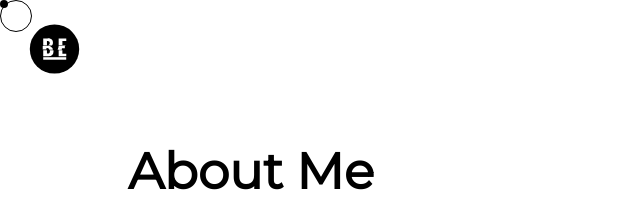
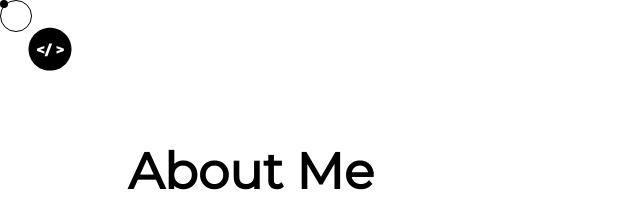
Before and after one commit to BasitEllahi/portfolio, a Gatsby site: page /about in a window 1280 px wide. Shown: the top 204 px of the page, 0-640 px from the left. Built offline with nearby package versions, Linux system fonts and the light colour scheme; Gatsby itself is replaced by a stand-in of ours; a web font is replaced by a local one; what react-animations would draw is missing.

Commit message:
added aniamtion logo

```diff
--- a/package.json
+++ b/package.json
@@ -32,6 +32,7 @@
     "gsap": "^3.6.1",
     "kursor": "^0.1.6",
     "lodash": "^4.17.21",
+    "lottie-web": "^5.9.6",
     "prop-types": "^15.7.2",
     "react": "^16.11.0",
     "react-animations": "^1.0.0",
--- a/src/components/_sections/home/SectionHome.js
+++ b/src/components/_sections/home/SectionHome.js
@@ -1,16 +1,15 @@
 import React, { useEffect, useRef } from "react"
 import { TimelineLite, Power3, Power4 } from "gsap"
 import styled, { keyframes } from "styled-components"
-import Fade from "react-reveal/Fade"
 import { fadeInRight, slideOutLeft } from "react-animations"
 import AniLink from "gatsby-plugin-transition-link/AniLink"
 
 import { colors, fonts, media } from "../../../style-utils"
+
 import "./link.scss"
 
-import Svg from "./SvgAnimation"
 import SvgIllustration from "./Illustration"
-// import SvgRect from "./SvgAnimationRect"
+
 
 const MainSection = styled.div`
   display: flex;
--- a/src/components/layout/Logo.js
+++ b/src/components/layout/Logo.js
@@ -1,6 +1,9 @@
 import { Link } from "gatsby"
-import React from "react"
+import React, { useEffect, createRef } from "react"
+import lottie from "lottie-web"
 import styled from "styled-components"
+
+import jsonData from "../../assets/json/logo.json"
 
 import LogoImg from "../../assets/logo.svg"
 
@@ -10,14 +13,31 @@ const ALink = styled(Link)`
   height: 3rem;
 `
 
-const Img = styled.img`
+const Logocontainer = styled.div`
   max-width: 4rem;
 `
 
-const Logo = () => (
-  <ALink to="/">
-    <Img src={LogoImg} alt="Basit.io" />
-  </ALink>
-)
+const Logo = () => {
+  const animationContainer = createRef()
+
+  useEffect(() => {
+    const anim = lottie.loadAnimation({
+      container: animationContainer.current,
+      renderer: "svg",
+      loop: true,
+      autoplay: true,
+      animationData: jsonData,
+    })
+
+    return () => anim.destroy() // optional clean up for unmounting
+  }, [])
+
+  return (
+    <ALink to="/">
+      {/* <Img src={LogoImg} alt="Basit.io" /> */}
+      <Logocontainer ref={animationContainer} />
+    </ALink>
+  )
+}
 
 export default Logo
```
Also changed, not shown: src/assets/json/logo.json (added, +1 -0 lines), 1 other file.
